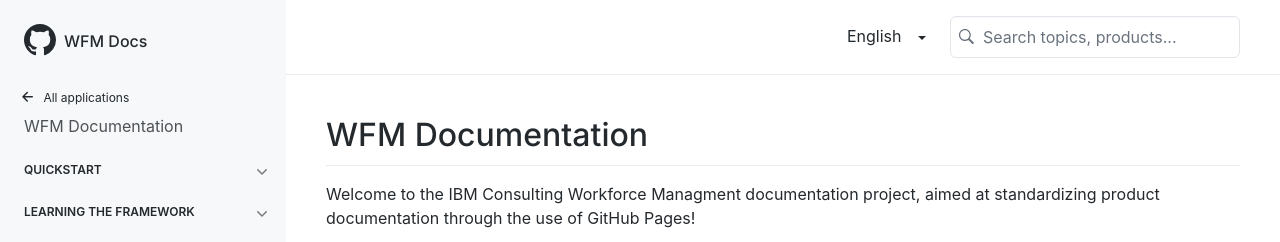
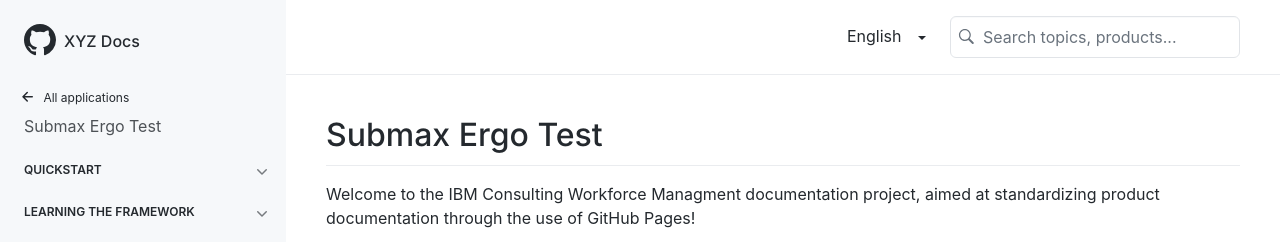
Before and after one commit to ponessa/submaximal-cycle-ergometer-test, a Jekyll site: the page built from docs/index.markdown, in a window 1280 px wide. Shown: the top 242 px of the page. Built offline with Jekyll 4.4.1, drawn with Linux system fonts in a browser that asks for light colours; some of the changed text lies outside the part shown.

Commit message:
Config updates

```diff
--- a/docs/_config.yml
+++ b/docs/_config.yml
@@ -18,23 +18,23 @@
 # You can create any custom variable you would like, and they will be accessible
 # in the templates via {{ site.myvariable }}.
 
-title: WFM Documentation
-email: ponessa@us.ibm.com
+title: Submax Ergo Test
+email: steven.ponessa@gmail.com
 description: >- # this means to ignore newlines until "baseurl:"
   Write an awesome description for your new site here. You can edit this line in _config.yml. It will appear in your document head meta (for
   Google search results) and in your feed.xml site description.
 #baseurl: ""
-baseurl: "/IBM-Services-WFM/wfm-docs" # the subpath of your site, e.g. /blog
-url: "https://github.ibm.com/IBM-Services-WFM/wfm-docs" # the base hostname & protocol for your site, e.g. http://example.com
+baseurl: "/submaximal-cycle-ergometer-test" # the subpath of your site, e.g. /blog
+url: "https://ponessa.github.io/submaximal-cycle-ergometer-test/" # the base hostname & protocol for your site, e.g. http://example.com
 contact_reference: "https://ibm.enterprise.slack.com/user/@W52QZ3BJ8"
 twitter_username: "@PonessaSteven"
-github_username:  ponessa@us.ibm.com
-organization: WFM
-documentation_landing_page: "/IBM-Services-WFM/wfm-docs"
+github_username:  steven.ponessa@gmail.com
+organization: XYZ
+documentation_landing_page: "/submaximal-cycle-ergometer-test"
 footer_links: [
   {"title": "Terms", "url": "https://w3.ibm.com/#/info_terms_of_use"},
   {"title": "Privacy", "url": "https://w3.ibm.com/w3-privacy-notice"},
-  {"title": "WFM Home", "url": "https://w3.ibm.com/w3publisher/ibm-services-workforce-management"}
+  {"title": "XYZ Home", "url": "https://w3.ibm.com/w3publisher/ibm-services-workforce-management"}
 ]
 
 max_abstract_length: 240
```
